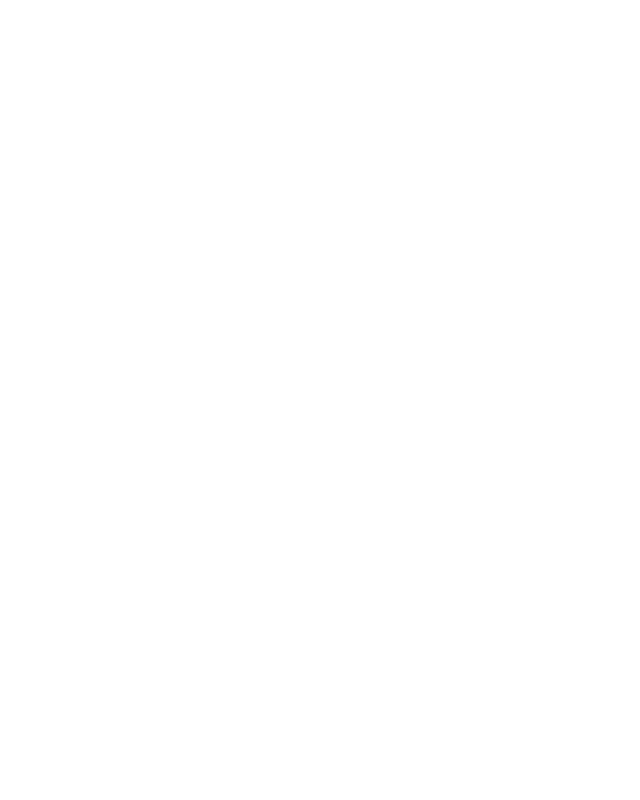
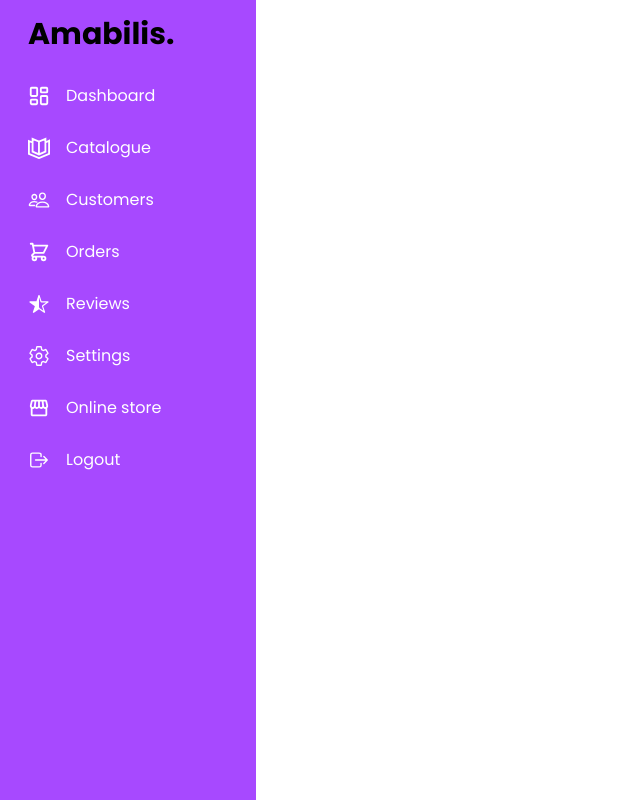
Before and after one commit to MabelSamuel/amabilis-e-commerce-website-expressJs, a React (Vite) app in the folder frontend/: page /admin/dashboard in a window 1280 px wide. Shown: the whole page, without its empty margins (0-640 px from the left). Built offline with nearby package versions, Linux system fonts and the light colour scheme.

Commit message:
dashboard layout

```diff
--- a/frontend/src/App.jsx
+++ b/frontend/src/App.jsx
@@ -27,7 +27,7 @@ import ProductDetailsPage from "./pages/ProductDetailsPage";
 import ProtectedRoute from "./components/checkout/ProtectedRoute";
 import MyAccountPage from "./pages/MyAccountPage";
 import AdminLoginPage from "./pages/AdminLoginPage";
-import AdminDashboard from "./pages/AdminDashboard";
+import DashboardLayout from "./layouts/DashboardLayout";
 
 const router = createBrowserRouter(
   createRoutesFromElements(
@@ -69,7 +69,9 @@ const router = createBrowserRouter(
         <Route path="*" element={<NotFoundPage />} />
       </Route>
       <Route path="admin/login" element={<AdminLoginPage />} />
-      <Route path="admin/dashboard" element={<AdminDashboard />} />
+      <Route path="admin/dashboard" element={<DashboardLayout />}>
+
+      </Route>
     </>
   )
 );
--- a/frontend/src/components/admin/Dashboard.jsx
+++ /dev/null
@@ -1,13 +0,0 @@
-import DashboardContent from "./DashboardContent"
-import DashboardSidebar from "./DashboardSidebar"
-
-const Dashboard = () => {
-  return (
-    <section className="flex">
-      <DashboardSidebar />
-      <DashboardContent />
-    </section>
-  )
-}
-
-export default Dashboard
--- a/frontend/src/components/admin/DashboardContent.jsx
+++ /dev/null
@@ -1,9 +0,0 @@
-const DashboardContent = () => {
-  return (
-    <div className="w-3/4">
-
-    </div>
-  )
-}
-
-export default DashboardContent
--- /dev/null
+++ b/frontend/src/components/admin/DashboardHeader.jsx
@@ -0,0 +1,9 @@
+const DashboardHeader = () => {
+  return (
+    <div className="">
+
+    </div>
+  )
+}
+
+export default DashboardHeader
--- a/frontend/src/components/admin/DashboardSidebar.jsx
+++ b/frontend/src/components/admin/DashboardSidebar.jsx
@@ -1,11 +1,99 @@
-import React from 'react'
+import React, { useState } from "react";
+import Title from "../company-name/Title";
+import { LuLayoutDashboard } from "react-icons/lu";
+import { NavLink, useNavigate } from "react-router-dom";
+import { GrCatalog } from "react-icons/gr";
+import {
+  IoPeopleOutline,
+  IoSettingsOutline,
+  IoLogOutOutline,
+} from "react-icons/io5";
+import { HiOutlineShoppingCart } from "react-icons/hi";
+import { IoIosStarHalf } from "react-icons/io";
+import { MdStorefront } from "react-icons/md";
 
 const DashboardSidebar = () => {
+  const menuItems = [
+    { label: "Dashboard", icon: <LuLayoutDashboard size="22" />, path: "" },
+    {
+      label: "Catalogue",
+      icon: <GrCatalog size="22" />,
+      children: [
+        { label: "Product list", path: "" },
+        { label: "Add Product", path: "" },
+        { label: "Product details", path: "" },
+      ],
+    },
+    {
+      label: "Customers",
+      icon: <IoPeopleOutline size="22" />,
+      path: "customers",
+    },
+    {
+      label: "Orders",
+      icon: <HiOutlineShoppingCart size="22" />,
+      path: "orders",
+    },
+    { label: "Reviews", icon: <IoIosStarHalf size="22" />, path: "reviews" },
+    {
+      label: "Settings",
+      icon: <IoSettingsOutline size="22" />,
+      path: "settings",
+    },
+    {
+      label: "Online store",
+      icon: <MdStorefront size="22" />,
+      path: "online-store",
+    },
+  ];
+
+  const [openMenu, setOpenMenu] = useState(null);
+  const navigate = useNavigate();
+
+  const toggleMenu = (index) => {
+    setOpenMenu(openMenu === index ? null : index);
+  };
+
+  const onLogout = () =>{
+    navigate("/admin/dashboard")
+  }
   return (
-    <div className='w-1/4 bg-lilac'>
+    <div className="bg-lilac h-full px-7 py-4">
+      <Title />
+      <nav className="mt-8 text-white space-y-7">
+        {menuItems.map((item, index) => (
+          <div key={index}>
+            {item.children ? (
+              <div
+                onClick={() => toggleMenu(index)}
+                className="flex space-x-4 items-center cursor-pointer"
+              >
+                {item.icon}
+                <span>{item.label}</span>
+              </div>
+            ) : (
+              <NavLink to={item.path} className="flex space-x-4 items-center">
+                {item.icon}
+                <span>{item.label}</span>
+              </NavLink>
+            )}
+            {item.children && openMenu === index && (
+              <div className="ml-8 mt-2 space-y-2">
+                {item.children.map((child, childIndex) => (
+                  <NavLink key={childIndex} to={child.path} className="block">
+                    - {child.label}
+                  </NavLink>
+                ))}
+              </div>
+            )}
+          </div>
+        ))}
+        <button onClick={onLogout} className="flex space-x-4 items-center ">
+          <IoLogOutOutline size="22" /> <span>Logout</span>
+        </button>
+      </nav>
+    </div>
+  );
+};
 
-    </div>
-  )
-}
-
-export default DashboardSidebar
+export default DashboardSidebar;
--- /dev/null
+++ b/frontend/src/layouts/DashboardLayout.jsx
@@ -0,0 +1,21 @@
+import { Outlet } from "react-router-dom";
+import DashboardHeader from "../components/admin/DashboardHeader";
+import DashboardSidebar from "../components/admin/DashboardSidebar";
+
+const DashboardLayout = () => {
+  return (
+    <section className="flex">
+      <div className="w-1/5 h-screen">
+        <DashboardSidebar />
+      </div>
+      <div className="w-4/5">
+        <DashboardHeader />
+        <main>
+          <Outlet/>
+        </main>
+      </div>
+    </section>
+  );
+};
+
+export default DashboardLayout;
--- a/frontend/src/pages/AdminDashboard.jsx
+++ /dev/null
@@ -1,11 +0,0 @@
-import Dashboard from "../components/admin/Dashboard"
-
-const AdminDashboard = () => {
-  return (
-    <>
-    <Dashboard/>
-    </>
-  )
-}
-
-export default AdminDashboard
```
